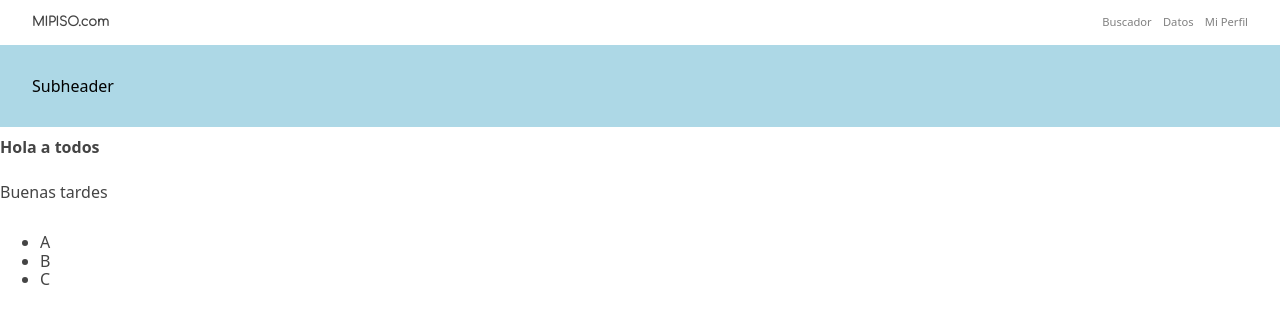
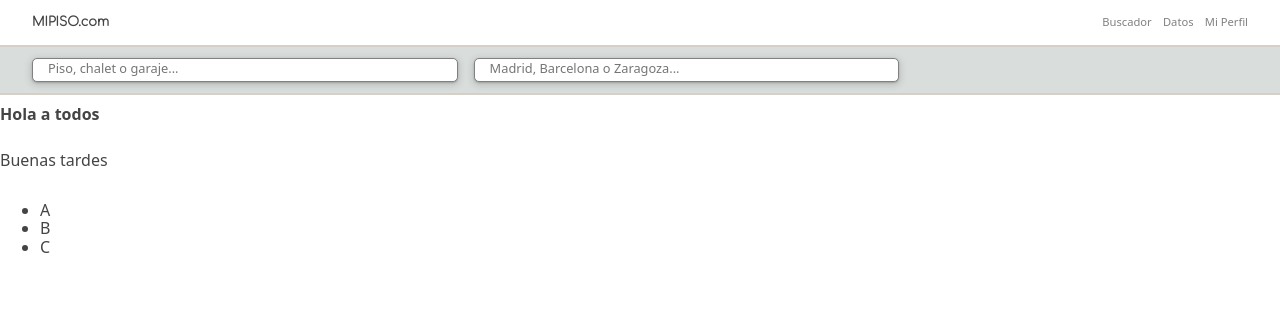
Before and after one commit to eliashz/ra-m2-tarea-final, a React (Vite) app: page / in a window 1280 px wide. Shown: the top 324 px of the page. Built offline with nearby package versions, Linux system fonts and the light colour scheme.

Commit message:
Input ok

```diff
--- /dev/null
+++ b/src/components/atoms/InputText.js
@@ -0,0 +1,15 @@
+import styled from "styled-components";
+
+const InputText = styled.input`
+  border-radius: 5px;
+  text-decoration: none;
+  border: 1px solid grey;
+  border-radius: 5px;
+  outline: none;
+  font-size: 0.8em;
+  padding: 2px 0 5px 15px;
+  width: 35%;
+  box-shadow: rgba(60, 64, 67, 0.3) 0px 1px 2px 0px, rgba(60, 64, 67, 0.15) 0px 2px 6px 2px;;
+`
+
+export default InputText
--- a/src/components/atoms/index.js
+++ b/src/components/atoms/index.js
@@ -1,3 +1,4 @@
 export { default as Text } from './Text'
 export { default as Title } from './Title'
 export { default as Button } from './Button'
+export { default as InputText } from './InputText'
--- a/src/components/layout/SubHeader.jsx
+++ b/src/components/layout/SubHeader.jsx
@@ -1,22 +1,23 @@
 import React from 'react'
 import styled from 'styled-components'
-import { FlexBox } from '../../styles'
+import { colors, FlexBox } from '../../styles'
+import { InputText } from '../atoms'
 
 const SubHeaderStyled = styled(FlexBox)`
-  padding-left: 2rem;
-  padding-right: 2rem;
-  padding-top: 2em;
-  padding-bottom: 2em;
-  background-color: lightblue;
-
-  &:hover {
-    background-color: ${(props) =>
-      props.hoverColor ? props.hoverColor : 'lightgreen'};
-  }
+  padding: 0.7em 2rem;
+  border-top: 2px solid ${colors.tertiary};
+  border-bottom: 2px solid ${colors.tertiary};
+  background-color: ${colors.secondary};
+  gap: 1em;
 `
 
 function SubHeader({ ...props }) {
-  return <SubHeaderStyled {...props}>Subheader</SubHeaderStyled>
+  return (
+    <SubHeaderStyled {...props} direction="row">
+      <InputText name="input1" placeholder="Piso, chalet o garaje..." />
+      <InputText name="input2" placeholder="Madrid, Barcelona o Zaragoza..." />
+    </SubHeaderStyled>
+  )
 }
 
 export default styled(SubHeader)``
--- a/src/styles/colors.js
+++ b/src/styles/colors.js
@@ -1,6 +1,7 @@
 export const colors = {
   main: '#808080',
-  secondary: '#C1C1C1',
+  secondary: '#D9DDDC',
+  tertiary: '#D6CFC7',
   font: {
     base: '#444',
     headings: '#121212',
```
Also changed, not shown: src/components/atoms/InputText.jsx (deleted, +0 -27 lines).
